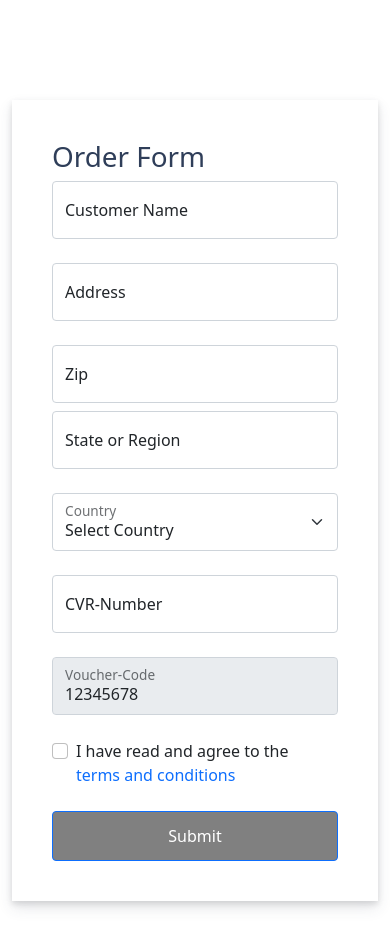
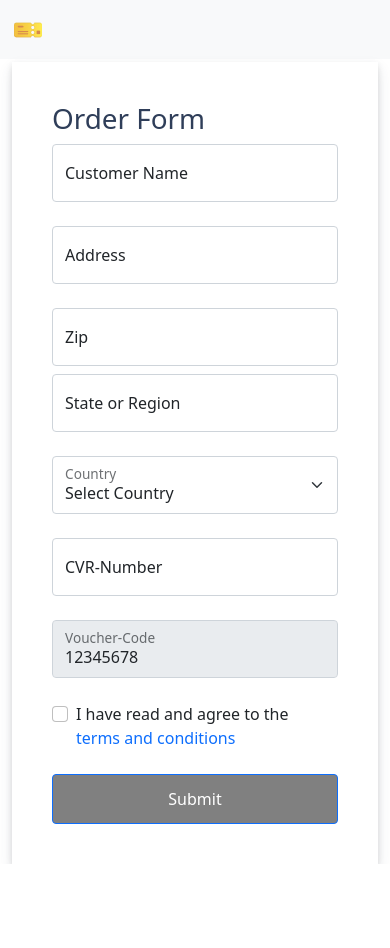
Before and after one commit to Dalle-valle/formtest, a plain HTML site: page order.html in a window 390 px wide. After the commit the page ends 864 px from the top, so only its background shows below. Drawn offline with nearby package versions, Linux system fonts and the light colour scheme.

Commit message:
added navbar

```diff
--- a/order.html
+++ b/order.html
@@ -14,7 +14,36 @@
     <script src="script.js" defer></script>
     <title>Document</title>
   </head>
-  <body>
+  <body class="order">
+    <nav class="navbar navbar-expand-lg bg-light">
+      <div class="container-fluid">
+        <a class="navbar-brand" href="index.html"
+          ><img class="logo" src="images/voucher.png" alt=""
+        /></a>
+        <button
+          class="navbar-toggler"
+          type="button"
+          data-bs-toggle="collapse"
+          data-bs-target="#navbarNavAltMarkup"
+          aria-controls="navbarNavAltMarkup"
+          aria-expanded="false"
+          aria-label="Toggle navigation"
+        >
+          <span class="navbar-toggler-icon"></span>
+        </button>
+        <div class="collapse navbar-collapse" id="navbarNavAltMarkup">
+          <div class="navbar-nav">
+            <a class="nav-link active" aria-current="page" href="index.html"
+              >Home</a
+            >
+            <a class="nav-link" href="#">Info</a>
+            <a class="nav-link" href="#">Data</a>
+            <a class="nav-link" href="#">Subscription</a>
+            <a class="nav-link" href="#">Contact</a>
+          </div>
+        </div>
+      </div>
+    </nav>
     <div class="container form-wrapper">
       <form class="form-floating" onsubmit="return false">
         <h1>Order Form</h1>
--- a/style.css
+++ b/style.css
@@ -58,13 +58,23 @@ textarea:focus {
   outline: 2px solid #5d65cf;
   border: unset;
 } */
+body {
+  height: 100vh;
+}
+img {
+  width: 100%;
+}
 
 form {
   box-shadow: rgba(60, 66, 87, 0.12) 0px 7px 14px 0px,
     rgba(0, 0, 0, 0.12) 0px 3px 6px 0px;
   max-width: 480px;
-  margin: 100px auto;
+  margin: 10% auto;
   padding: 40px;
+}
+
+.order form {
+  margin: 1% auto;
 }
 
 h1 {
```
Also changed, not shown: index.html (+29 -0 lines), success.html (+24 -0 lines), images/voucher.png (added).
